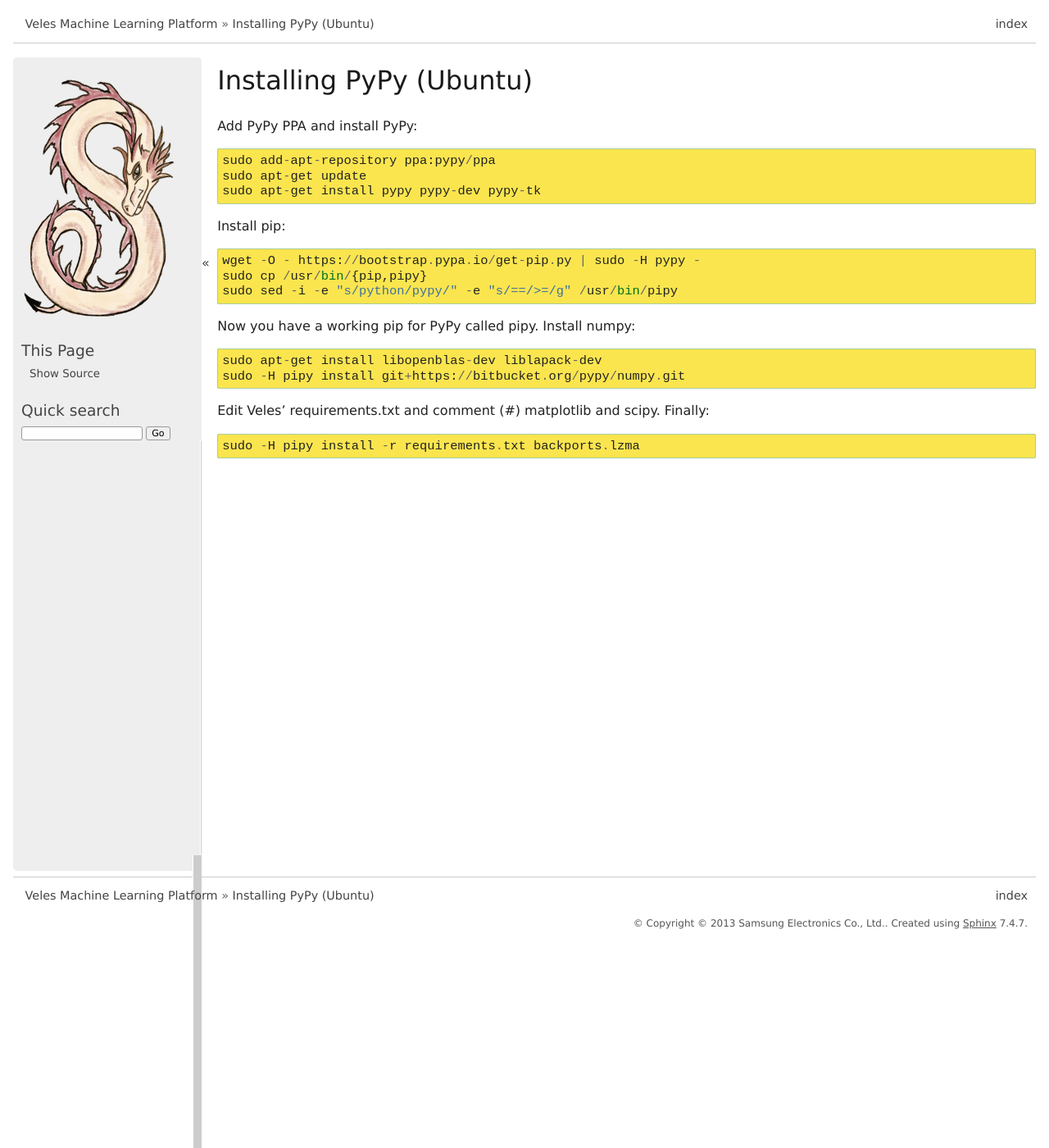
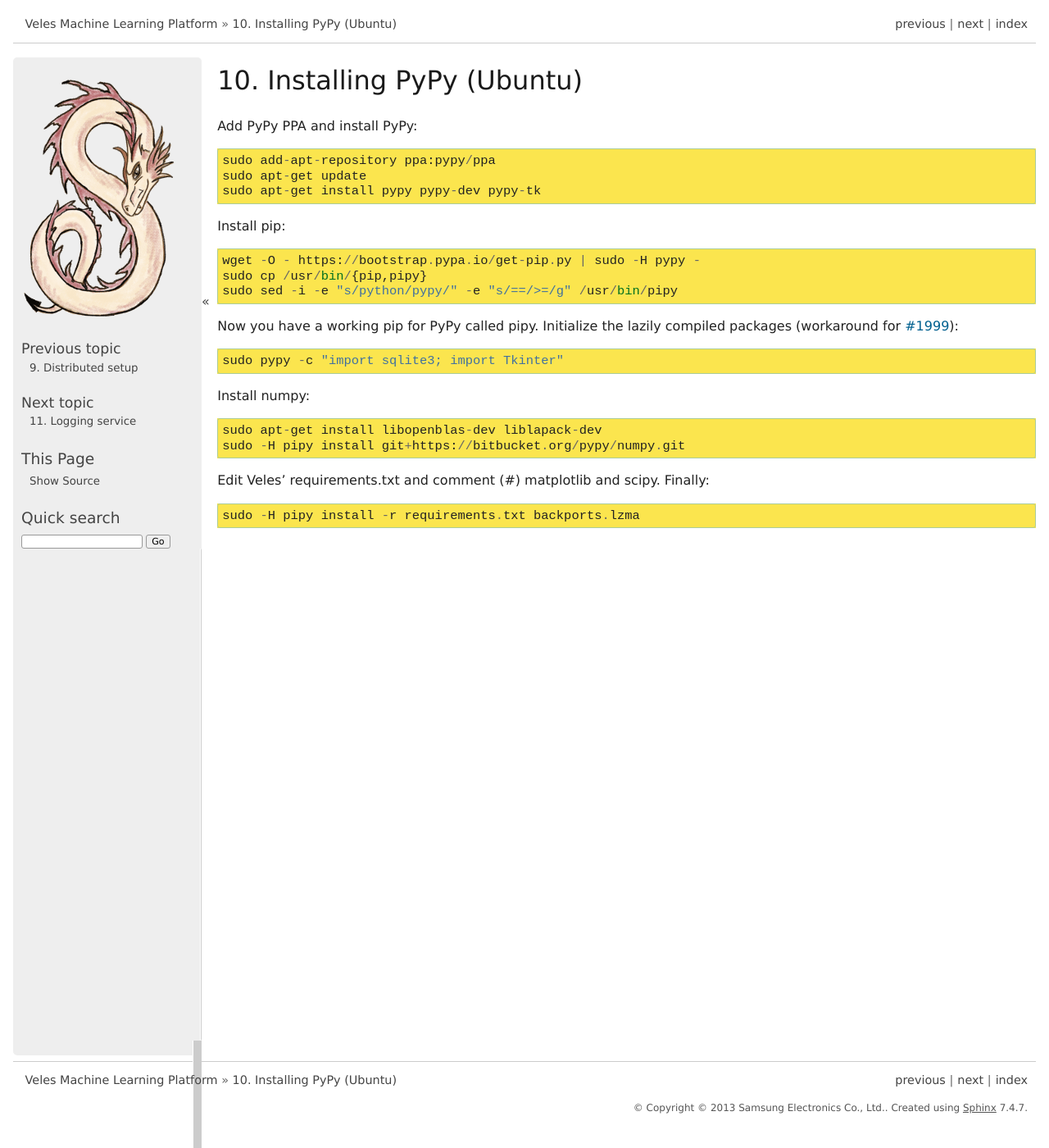
Before and after one commit to Samsung/veles, a Sphinx documentation site: the page built from docs/source/manualrst_veles_pypy.rst, in a window 1280 px wide and 1400 px high. Shown: the whole window at 82% size. Built offline with Sphinx 7.4.7, drawn with Linux system fonts in a browser that asks for light colours; pages that are not in the unit, such as notebooks, are missing from menus.

Commit message:
Added notice about pypy issue #1999
https://bitbucket.org/pypy/pypy/issue/1999/cffi-must-use-file-locks

Change-Id: Ic4b14df647467ad53b9266f3b1681f1e5a10b269

Former-commit-id: 652adec46cc7924c140978c4991759206255161d

```diff
--- a/docs/source/index.rst
+++ b/docs/source/index.rst
@@ -14,6 +14,7 @@
     manualrst_veles_pycharm
     manualrst_veles_ocl
     manualrst_veles_distributed_setup
+    manualrst_veles_pypy
     manualrst_veles_mongo
 
     manualrst_veles_examples
--- a/docs/source/manualrst_veles_pypy.rst
+++ b/docs/source/manualrst_veles_pypy.rst
@@ -13,7 +13,12 @@
     sudo cp /usr/bin/{pip,pipy}
     sudo sed -i -e "s/python/pypy/" -e "s/==/>=/g" /usr/bin/pipy
 
-Now you have a working pip for PyPy called pipy. Install numpy::
+Now you have a working pip for PyPy called pipy. Initialize the lazily
+compiled packages (workaround for `#1999 <https://bitbucket.org/pypy/pypy/issue/1999/cffi-must-use-file-locks>`_)::
+
+    sudo pypy -c "import sqlite3; import Tkinter"
+
+Install numpy::
 
     sudo apt-get install libopenblas-dev liblapack-dev
     sudo -H pipy install git+https://bitbucket.org/pypy/numpy.git
```
